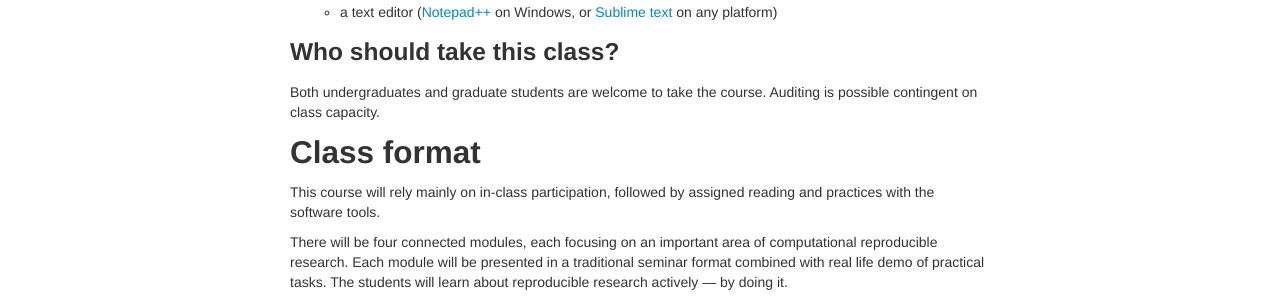
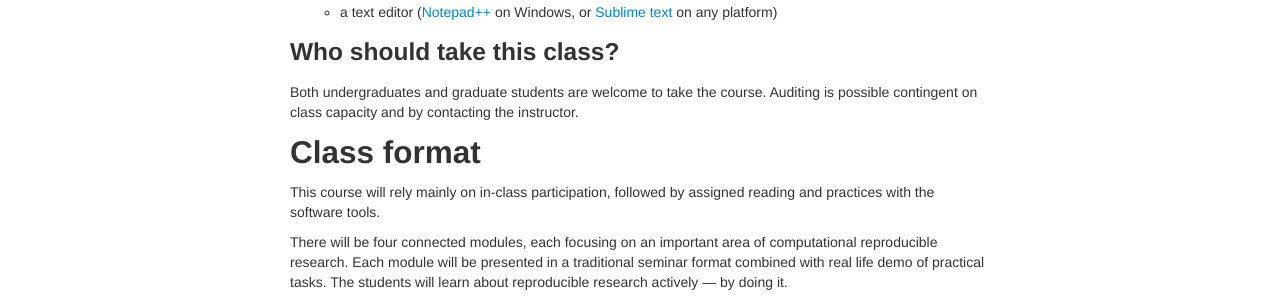
Before and after one commit to mdozmorov/BIOS692, a Jekyll site: the page built from pages/syllabus.md, in a window 1280 px wide. Shown: the part 1050-1346 px from the top of the page. Built offline with Jekyll 4.4.1, drawn with Linux system fonts in a browser that asks for light colours.

Commit message:
Add contacting instructor before auditing

```diff
--- a/pages/syllabus.md
+++ b/pages/syllabus.md
@@ -52,7 +52,7 @@ After successful completion of this course, students will be able to:
 
 ### Who should take this class?
 
-Both undergraduates and graduate students are welcome to take the course. Auditing is possible contingent on class capacity.
+Both undergraduates and graduate students are welcome to take the course. Auditing is possible contingent on class capacity and by contacting the instructor.
 
 ## Class format
 
```
